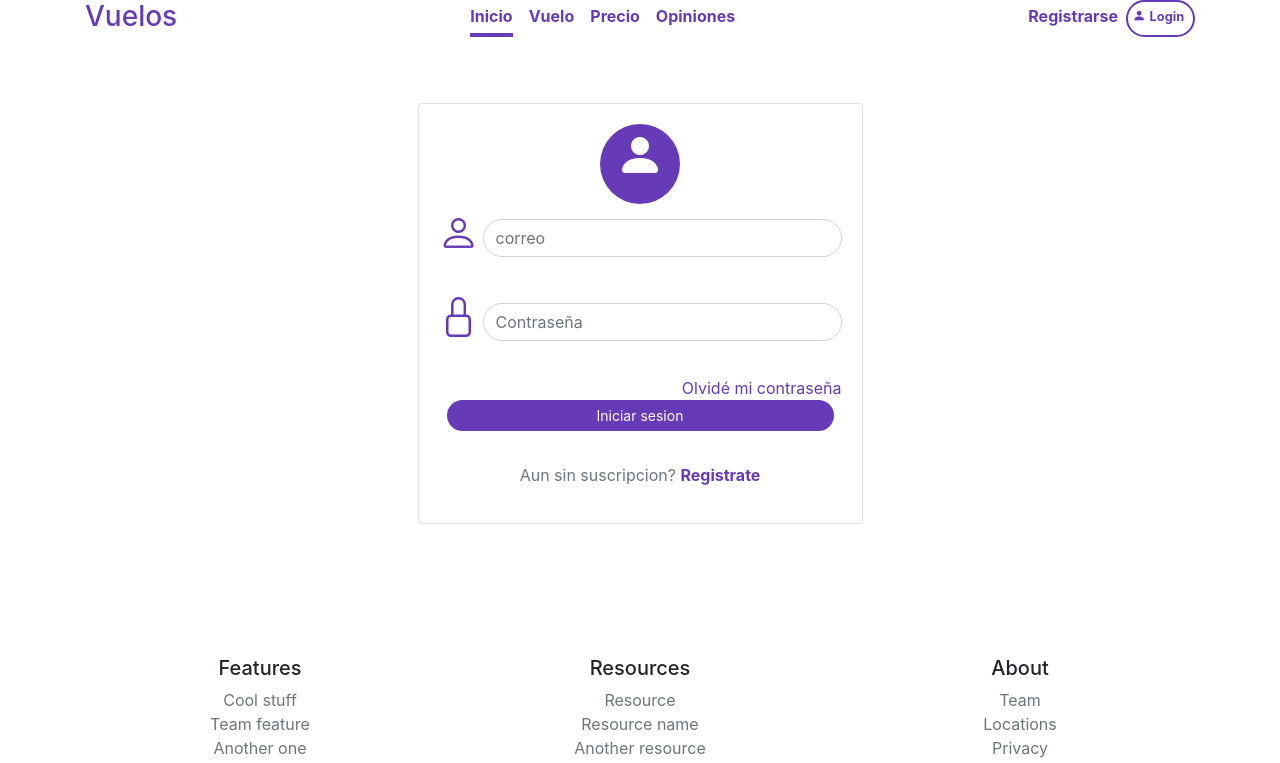
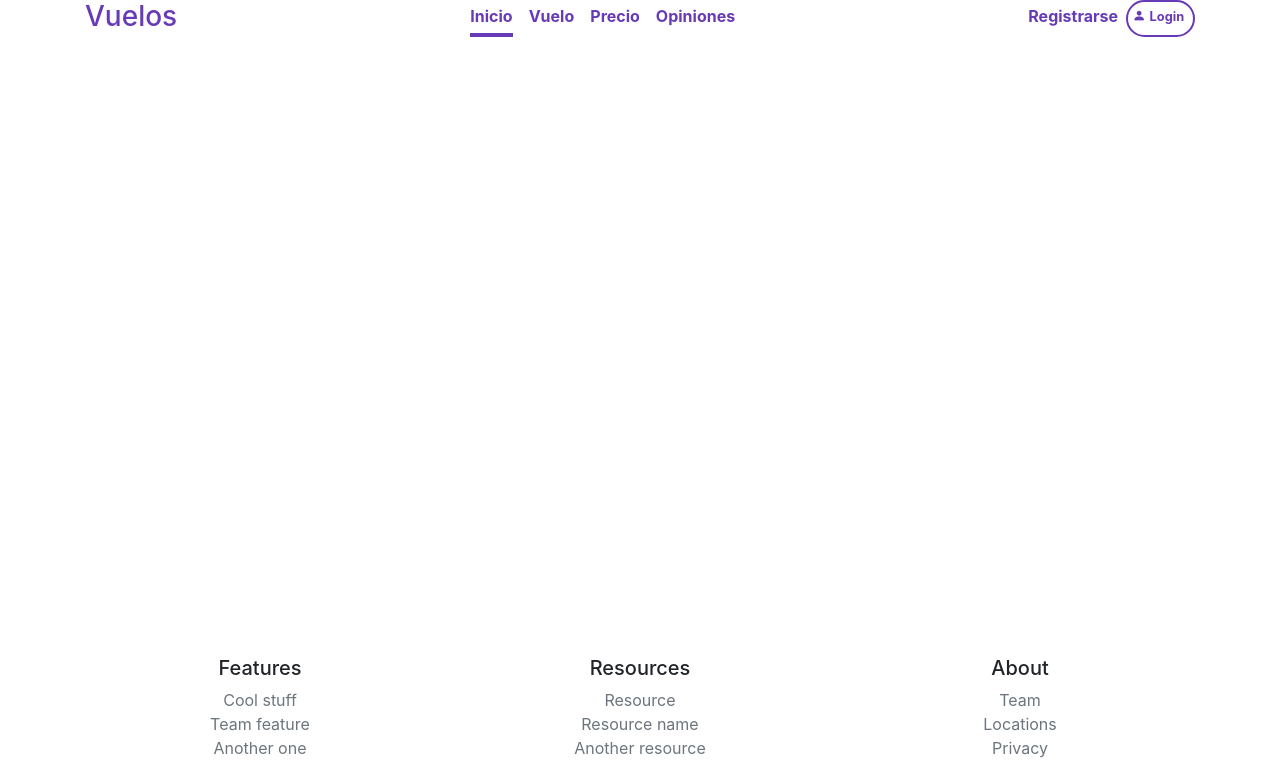
Before and after one commit to jeffos1/proyecto_vuelo, a Flask app: page /login in a window 1280 px wide. Shown: the top 763 px of the page. Run offline with Flask 2, Linux system fonts and the light colour scheme; some libraries are stand-ins or nearby versions.

Commit message:
login eliminado

```diff
--- a/Frontend/templates/login.html
+++ b/Frontend/templates/login.html
@@ -8,48 +8,7 @@
 <div class="container d-flex flex-column" style="height: 100vh">
 
     {% include 'navbar.html' %}
-    <div class="row my-auto">
-        <div class="col-md-5 mx-auto">
-            <div class="card card-body">
-                <form id="submitForm" action="#" method="post" data-parsley-validate=""
-                    data-parsley-errors-messages-disabled="true" novalidate="" _lpchecked="1">
-                    <div class="mx-auto rounded-circle bg_purple d-flex justify-content-center align-items-center"
-                        style="width: 5rem; height: 5rem; border-radius: 50;">
-                        <i class="bi bi-person-fill text-white mb-3" style="font-size: 3rem;"></i>
-                    </div>
-                    <div class="form-group required d-flex flex-row align-items-center">
-                        <label class="align-self-center pr-1 " for="username"> <i class="bi bi-person text_purple"
-                                style="font-size: 2.5rem;"></i> </label>
 
-                        <input type="text" class="form-control text-lowercase radius_20" id="username" required=""
-                            name="username" value="" placeholder="Correo">
-                    </div>
-                    <div class="form-group required d-flex flex-row align-items-center">
-                        <label class="align-self-center pr-1" for="password"> <i class="bi bi-lock text_purple"
-                                style="font-size: 2.5rem;"></i></label>
-
-                        <input type="password" class="form-control radius_20" required="" id="password" name="password"
-                            value="" placeholder="Contraseña">
-                    </div>
-
-                    <div class="form-group pt-1 d-flex flex-column">
-                        <a class="ml-auto border-link small-xl text_purple " href="#"> Olvidé mi contraseña </a>
-                        </label>
-                        <form class="d-flex flex-row flex-grow-1 align-items-center justify-content-center" action="">
-                            <button class="btn btn-sm bg_purple text-white mx-2 radius_20" type="submit"> Iniciar sesion
-                            </button>
-
-                        </form>
-
-                    </div>
-                </form>
-                <p class="small-xl pt-3 text-center">
-                    <span class="text-muted"> Aun sin suscripcion? </span>
-                    <a href="#" class="text_purple font-weight-bold"> Registrate </a>
-                </p>
-            </div>
-        </div>
-    </div>
     {% include 'footer.html' %}
     <!-- cierre .container  -->
 </div>
```
